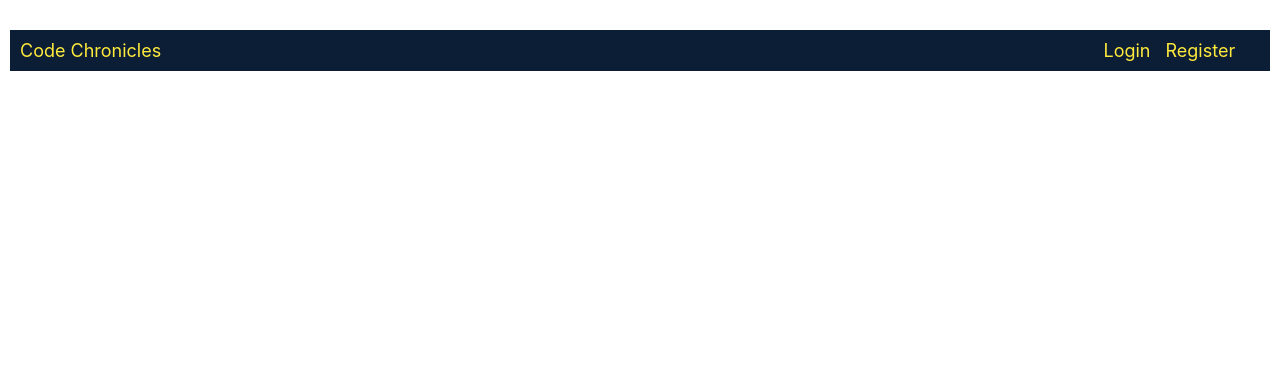
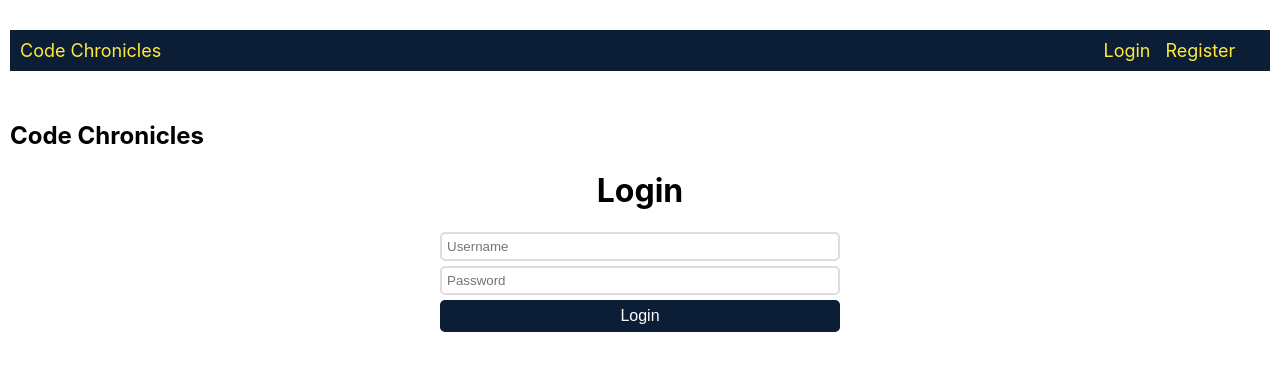
Before and after one commit to jahend412/blog-client, a React (Create React App) app in the folder code-chronicles/: page /login in a window 1280 px wide. Shown: the top 370 px of the page. Built offline with nearby package versions, Linux system fonts and the light colour scheme.

Commit message:
Create and Design Login and Register pages
I created two more pages  for this website.
I tried to just layout both of the pages to be similar to each other.

```diff
--- a/code-chronicles/src/App.css
+++ b/code-chronicles/src/App.css
@@ -1,3 +1,7 @@
+* {
+    box-sizing: border-box;
+}
+
 main {
     padding: 10px;
     max-width: .9fr;
@@ -93,3 +97,41 @@ div.post p.summary {
     margin: 10px 0;
     line-height: 1.5rem;
 }
+
+/* Login and Register Pages */
+
+form.login,
+form.register {
+    max-width: 400px;
+    margin: 0 auto;
+}
+
+input {
+    display: block;
+    margin-bottom: 5px;
+    width: 100%;
+    padding: 5px;
+    border: 2px solid #ddd;
+    background-color: #ffffff;
+    border-radius: 5px;
+}
+
+button {
+    width: 100%;
+    display: block;
+    background-color: #0C1D36;
+    color: #fff;
+    border: 0;
+    border-radius: 5px;
+    padding: 7px 0;
+    font-size: medium;
+}
+
+button:hover {
+    background-color: #0C1D36;
+    color: #F9CC0B;
+}
+
+form h1 {
+    text-align: center;
+}
--- a/code-chronicles/src/App.js
+++ b/code-chronicles/src/App.js
@@ -1,16 +1,16 @@
 import React from 'react';
-import Post from './components/Post';
 import { Route, Routes } from 'react-router-dom'
 import './App.css';
 import LoginPage from './components/pages/LoginPage';
 import Layout from './components/Layout';
 import RegisterPage from './components/pages/RegisterPage';
+import HomePage from './components/pages/HomePage';
 
 export default function App() {
   return (
     <Routes>
       <Route path='/' element={<Layout />}>
-        <Route index element={<Post />} />
+        <Route index element={<HomePage />} />
         <Route path={'/login'} element={<LoginPage />} />
         <Route path={'/register'} element={<RegisterPage />} />
       </Route>
--- a/code-chronicles/src/components/pages/LoginPage.jsx
+++ b/code-chronicles/src/components/pages/LoginPage.jsx
@@ -1,12 +1,19 @@
 import React from "react";
 
 export default function LoginPage() {
-    <div>
-        <h2>Welcome To the Login Page</h2>
-        <form action="">
-            <input type="text" />
-            <input type="password" />
-            <button>Login</button>
-        </form>
-    </div>
+    return (
+        <div>
+            <h2>Code Chronicles</h2>
+            <form className="login">
+                <h1>Login</h1>
+                <input
+                    type="text"
+                    placeholder="Username" />
+                <input
+                    type="password"
+                    placeholder="Password" />
+                <button>Login</button>
+            </form>
+        </div>
+    );
 };
--- a/code-chronicles/src/components/pages/RegisterPage.jsx
+++ b/code-chronicles/src/components/pages/RegisterPage.jsx
@@ -1,7 +1,19 @@
-
+import React from "react";
 
 export default function RegisterPage() {
-    <div>
-        <h2>Welcome to Code Chronicles.  This is the Register Page</h2>
-    </div>
-}
+    return (
+        <div>
+            <h2>Code Chronicles</h2>
+            <form className="register">
+                <h1>Register</h1>
+                <input
+                    type="text"
+                    placeholder="Username" />
+                <input
+                    type="password"
+                    placeholder="Password" />
+                <button>Register</button>
+            </form>
+        </div>
+    );
+};
```
